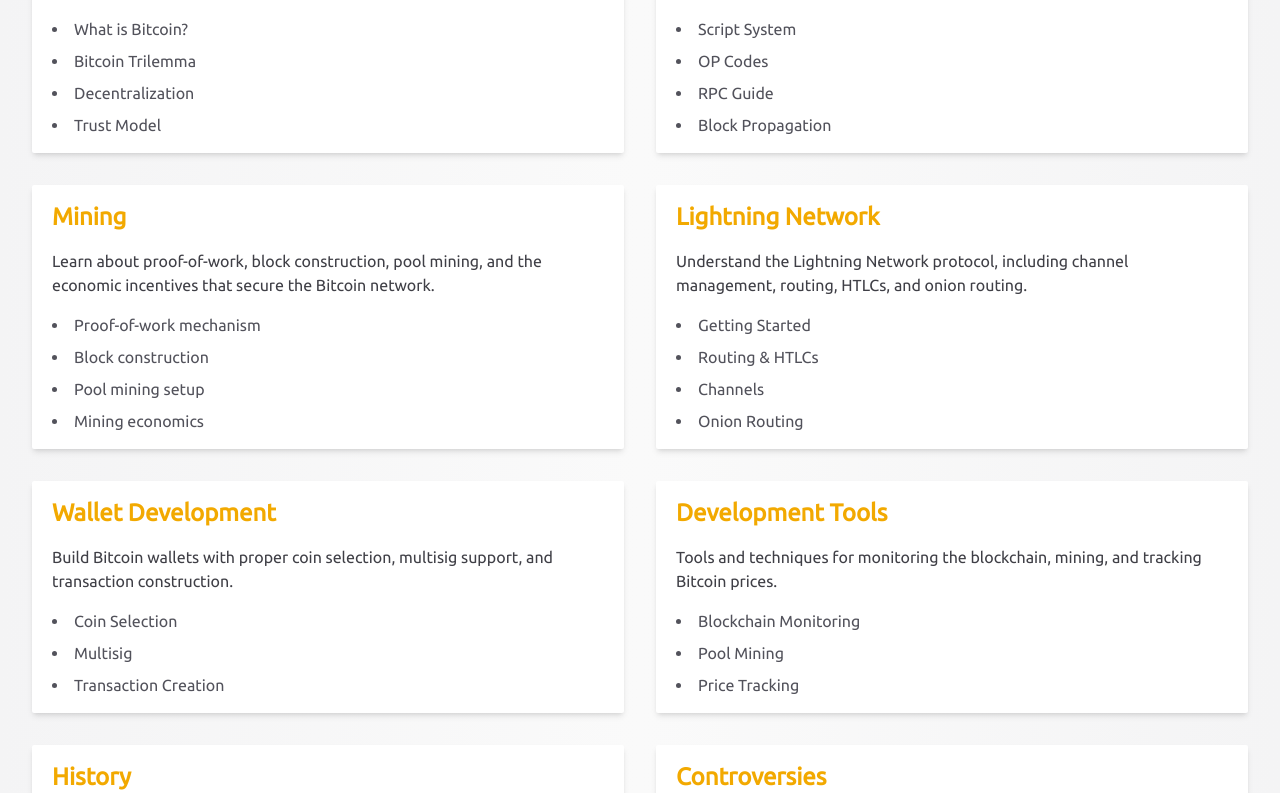
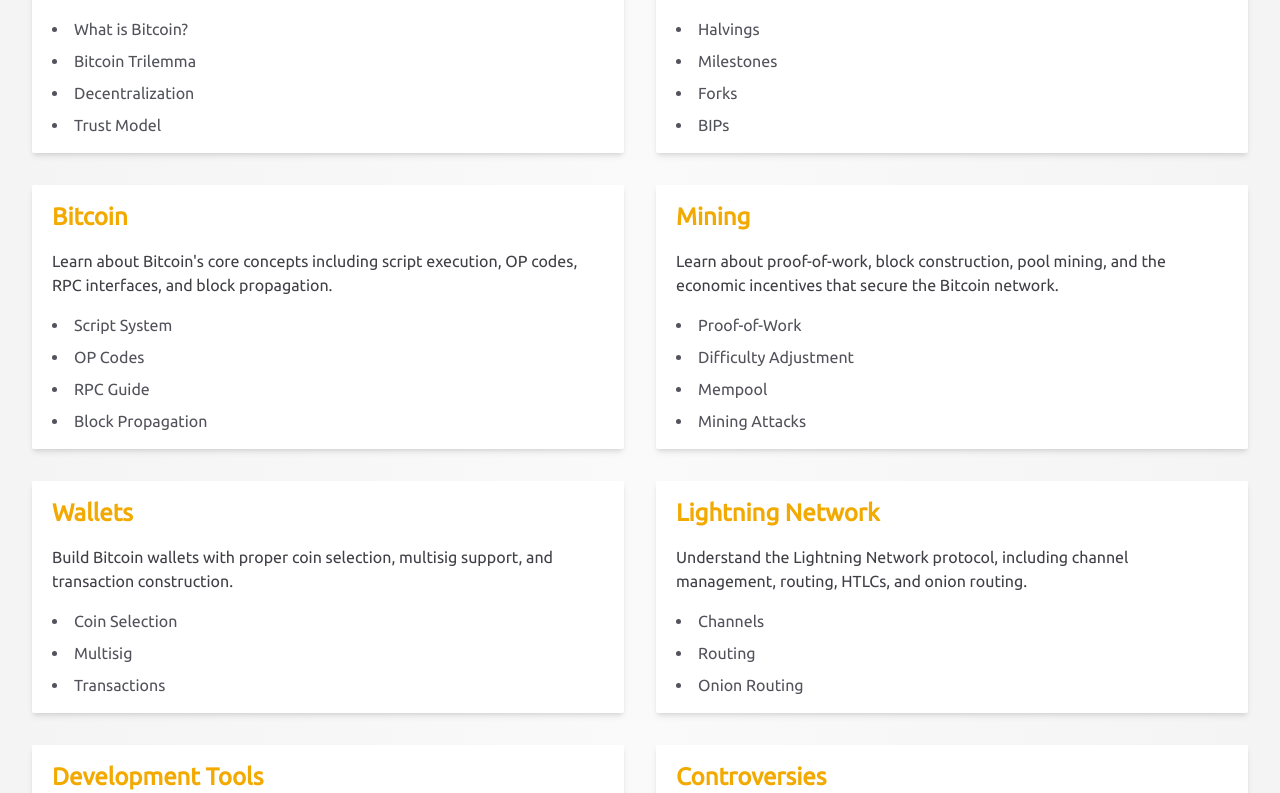
Before and after one commit to Existenziell/bplusplus, a Next.js app: page / in a window 1280 px wide. Shown: the part 407-1200 px from the top of the page. Built offline with nearby package versions, Linux system fonts and the light colour scheme; no server answers.

Commit message:
feat: re-organize homepage sections

```diff
--- a/app/page.tsx
+++ b/app/page.tsx
@@ -27,7 +27,19 @@
             />
 
             <DocCard
-              title="Bitcoin Core"
+              title="History"
+              href="/docs/history"
+              description="Explore Bitcoin's history from the Genesis Block to future halvings, including key milestones, events, and the complete supply schedule."
+              links={[
+                { href: '/docs/history/halvings', label: 'Halvings' },
+                { href: '/docs/history/milestones', label: 'Milestones' },
+                { href: '/docs/history/forks', label: 'Forks' },
+                { href: '/docs/history/bips', label: 'BIPs' },
+              ]}
+            />
+
+            <DocCard
+              title="Bitcoin"
               href="/docs/bitcoin"
               description="Learn about Bitcoin's core concepts including script execution, OP codes, RPC interfaces, and block propagation."
               links={[
@@ -43,10 +55,21 @@
               href="/docs/mining"
               description="Learn about proof-of-work, block construction, pool mining, and the economic incentives that secure the Bitcoin network."
               links={[
-                { href: '/docs/mining/proof-of-work', label: 'Proof-of-work mechanism' },
-                { href: '/docs/mining/overview', label: 'Block construction' },
-                { href: '/docs/mining/pools', label: 'Pool mining setup' },
-                { href: '/docs/mining/economics', label: 'Mining economics' },
+                { href: '/docs/mining/proof-of-work', label: 'Proof-of-Work' },
+                { href: '/docs/mining/difficulty', label: 'Difficulty Adjustment' },
+                { href: '/docs/mining/mempool', label: 'Mempool' },
+                { href: '/docs/mining/attacks', label: 'Mining Attacks' },
+              ]}
+            />
+
+            <DocCard
+              title="Wallets"
+              href="/docs/wallets"
+              description="Build Bitcoin wallets with proper coin selection, multisig support, and transaction construction."
+              links={[
+                { href: '/docs/wallets/coin-selection', label: 'Coin Selection' },
+                { href: '/docs/wallets/multisig', label: 'Multisig' },
+                { href: '/docs/wallets/transactions', label: 'Transactions' },
               ]}
             />
 
@@ -55,21 +78,9 @@
               href="/docs/lightning"
               description="Understand the Lightning Network protocol, including channel management, routing, HTLCs, and onion routing."
               links={[
-                { href: '/docs/lightning/basics', label: 'Getting Started' },
-                { href: '/docs/lightning/routing', label: 'Routing & HTLCs' },
                 { href: '/docs/lightning/channels', label: 'Channels' },
+                { href: '/docs/lightning/routing', label: 'Routing' },
                 { href: '/docs/lightning/onion', label: 'Onion Routing' },
-              ]}
-            />
-
-            <DocCard
-              title="Wallet Development"
-              href="/docs/wallets"
-              description="Build Bitcoin wallets with proper coin selection, multisig support, and transaction construction."
-              links={[
-                { href: '/docs/wallets/coin-selection', label: 'Coin Selection' },
-                { href: '/docs/wallets/multisig', label: 'Multisig' },
-                { href: '/docs/wallets/transactions', label: 'Transaction Creation' },
               ]}
             />
 
@@ -85,18 +96,6 @@
             />
 
             <DocCard
-              title="History"
-              href="/docs/history"
-              description="Explore Bitcoin's history from the Genesis Block to future halvings, including key milestones, events, and the complete supply schedule."
-              links={[
-                { href: '/docs/history/overview', label: 'Overview' },
-                { href: '/docs/history/milestones', label: 'Key Milestones' },
-                { href: '/docs/history/halvings', label: 'Halvings' },
-                { href: '/docs/history/supply', label: 'Supply Schedule' },
-              ]}
-            />
-
-            <DocCard
               title="Controversies"
               href="/docs/controversies"
               description="Major debates and controversies that have shaped Bitcoin's development, including the OP_RETURN debate and Blocksize Wars."
@@ -104,7 +103,6 @@
                 { href: '/docs/controversies/op-return', label: 'OP_RETURN Debate' },
                 { href: '/docs/controversies/blocksize-wars', label: 'Blocksize Wars' },
                 { href: '/docs/controversies/mt-gox', label: 'Mt. Gox Collapse' },
-                { href: '/docs/controversies/craig-wright', label: 'Craig Wright / "Faketoshi"' },
               ]}
             />
 
```
